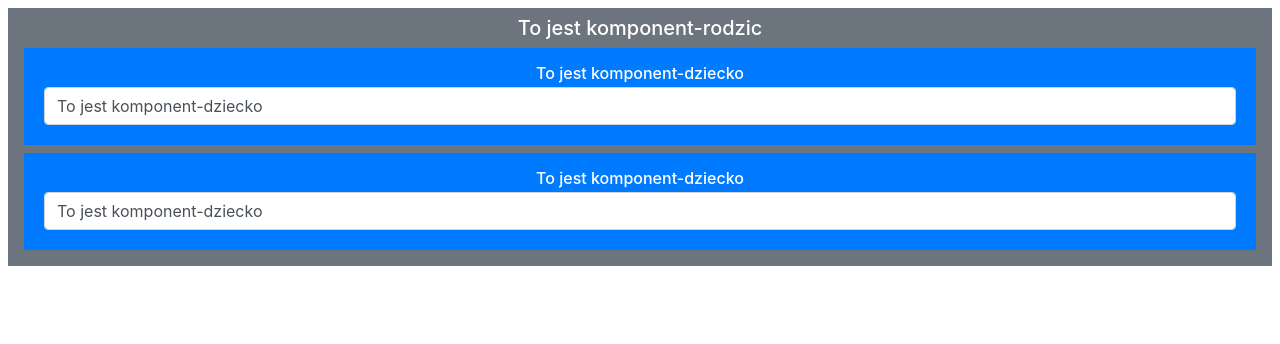
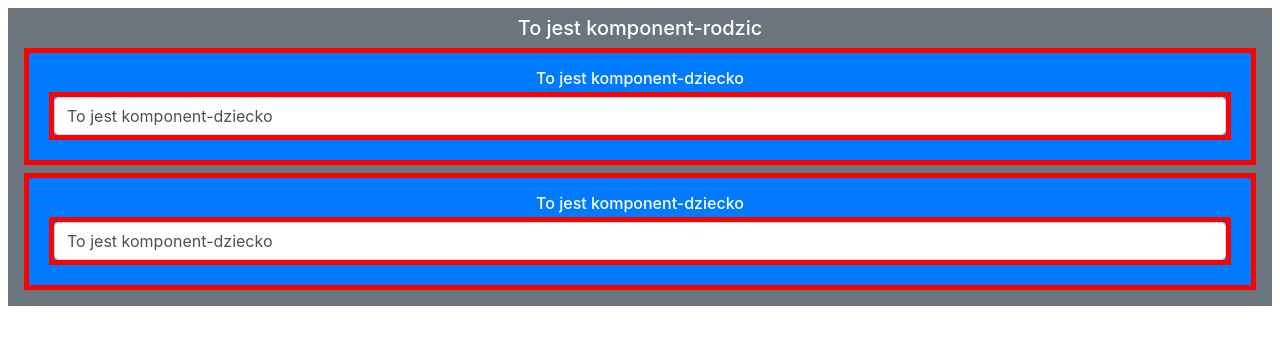
Before and after one commit to marekz/vuejs_simple_example, a Vue app in the folder templatesanddata/: page / in a window 1280 px wide. Shown: the top 344 px of the page. Built offline with nearby package versions, Linux system fonts and the light colour scheme.

Commit message:
VUEjs - Components isolationand scoped directive

```diff
--- a/templatesanddata/src/App.vue
+++ b/templatesanddata/src/App.vue
@@ -8,7 +8,6 @@
 
 <script>
     import ChildComponent from "./components/Child";
-
     export default {
         name: 'App',
         components: {
--- a/templatesanddata/src/components/Child.vue
+++ b/templatesanddata/src/components/Child.vue
@@ -15,3 +15,7 @@
         }
     }
 </script>
+
+<style scoped>
+    div { border: 5px solid red; }
+</style>
```
